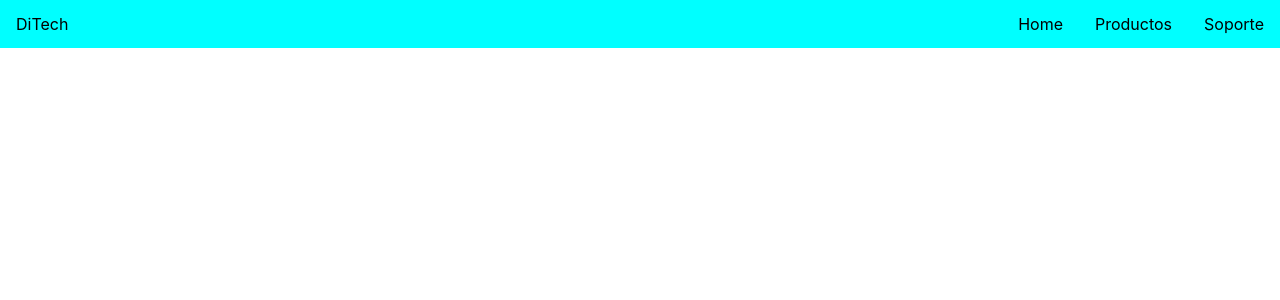
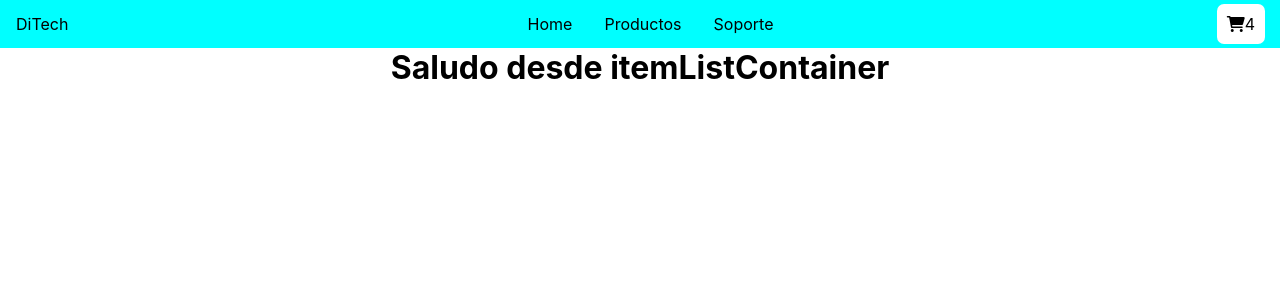
Before and after one commit to nahuRo/ecommerce, a React (Create React App) app: page / in a window 1280 px wide. Shown: the top 300 px of the page. Built offline with nearby package versions, Linux system fonts and the light colour scheme.

Commit message:
add cartwidget y itemlistcontainer

```diff
--- a/public/index.html
+++ b/public/index.html
@@ -24,6 +24,7 @@
       work correctly both with client-side routing and a non-root public URL.
       Learn how to configure a non-root public URL by running `npm run build`.
     -->
+    <link rel="stylesheet" href="https://cdnjs.cloudflare.com/ajax/libs/font-awesome/6.0.0/css/all.min.css" integrity="sha512-9usAa10IRO0HhonpyAIVpjrylPvoDwiPUiKdWk5t3PyolY1cOd4DSE0Ga+ri4AuTroPR5aQvXU9xC6qOPnzFeg==" crossorigin="anonymous" referrerpolicy="no-referrer" />
     <title>React App</title>
   </head>
   <body>
--- a/src/App.js
+++ b/src/App.js
@@ -1,6 +1,7 @@
 import './App.css';
 
 import NavBar from './components/NavBar/NavBar';
+import ItemListContainer from './components/ItemListContainer/ItemListContainer';
 
 function App() {
   return (
@@ -8,6 +9,9 @@ function App() {
       <header>
        <NavBar/> {/*traigo mi primer componte (NavBar) */}
       </header>
+      <main>
+        <ItemListContainer greeting = 'Saludo desde itemListContainer'/>
+      </main>
     </div>
   );
 }
--- /dev/null
+++ b/src/components/CartWidget/CartWidget.css
@@ -0,0 +1,6 @@
+.CartWidget{
+    background-color: #fff;
+    padding: 10px;
+    border-radius: 7px;
+    margin-right: 15px;
+}
--- /dev/null
+++ b/src/components/CartWidget/CartWidget.js
@@ -0,0 +1,12 @@
+import './CartWidget.css'
+
+const CarWidget = () => {
+    return(
+        <div className = 'CartWidget'>
+            <i class="fa-solid fa-cart-shopping"></i>
+            4
+        </div>
+    )
+}
+
+export default CarWidget
--- /dev/null
+++ b/src/components/ItemListContainer/ItemListContainer.js
@@ -0,0 +1,8 @@
+
+const ItemListContainer = (props) => {
+    return(
+        <h1>{props.greeting}</h1>
+    )
+}
+
+export default ItemListContainer
--- a/src/components/NavBar/NavBar.js
+++ b/src/components/NavBar/NavBar.js
@@ -1,6 +1,7 @@
 import './NavBar.css'
 
 import Navegacion from '../Navegacion/Navegacion'
+import CartWidget from '../CartWidget/CartWidget'
 
 const NavBar = () => {
     return(
@@ -11,6 +12,9 @@ const NavBar = () => {
             <div>
                 <Navegacion/>
             </div>
+            <div>
+                <CartWidget/>
+            </div>
         </nav>
     )
 }
```
